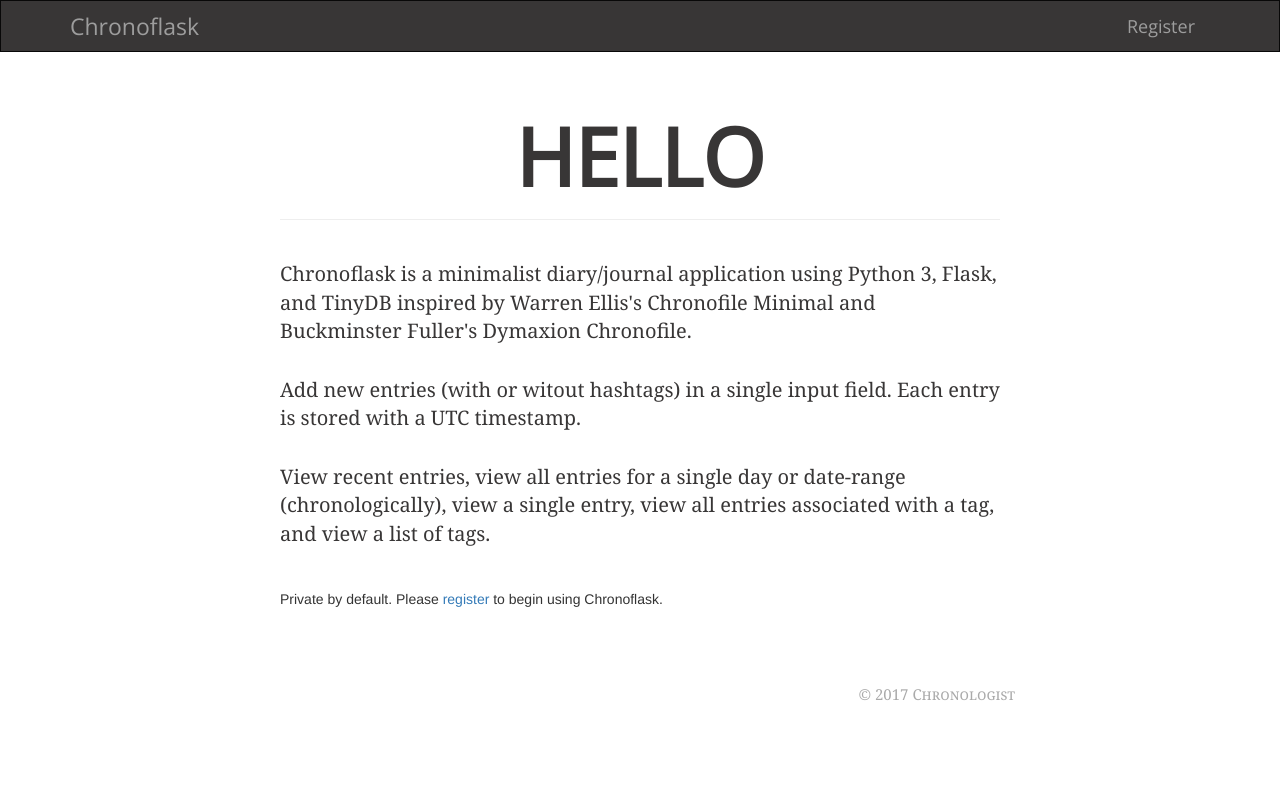
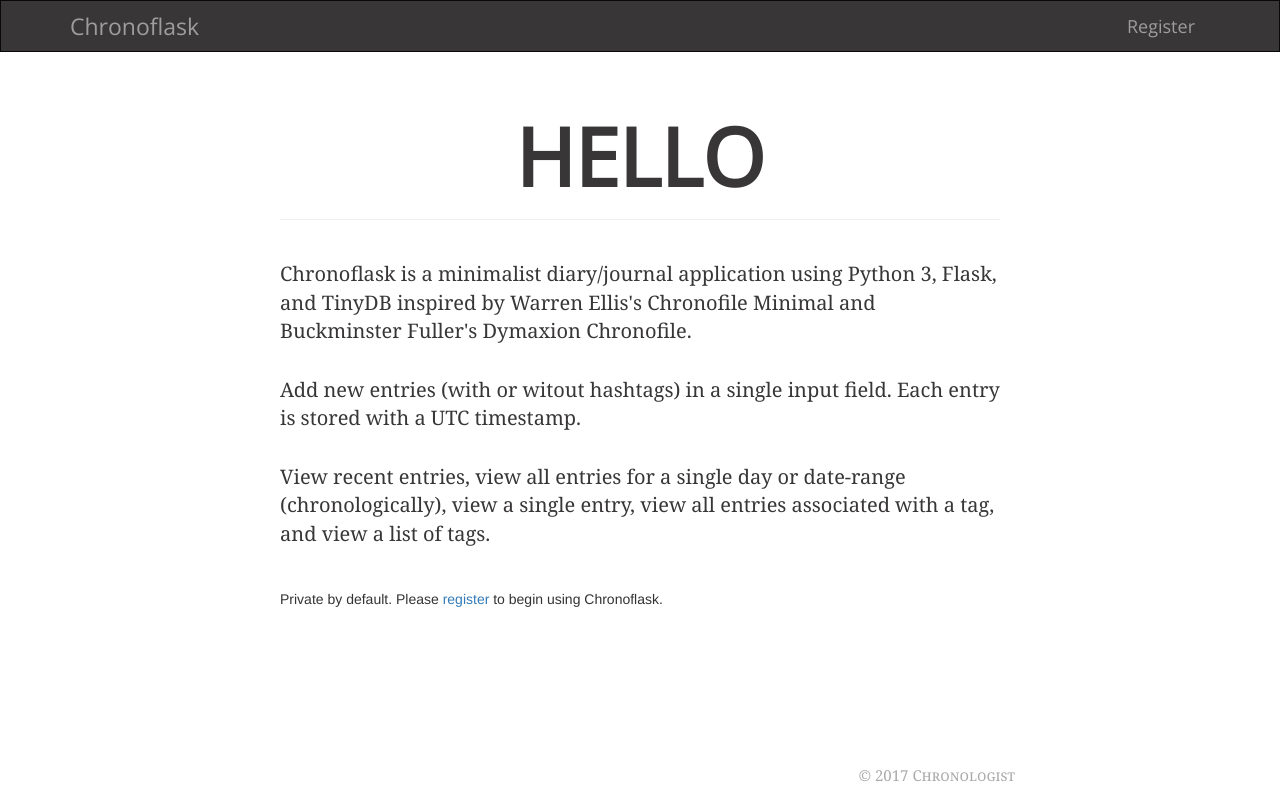
Before and after one commit to kmbn/chronoflask, a Flask app: page / in a window 1280 px wide. Before the commit the page ends 700 px from the top, so only its background shows below. Run offline with Flask 2, Linux system fonts and the light colour scheme; data that the repository does not hold is empty; parts of the project's set-up code (start-up, migrations or seed data) failed here and were passed over; some libraries are stand-ins or nearby versions.

Commit message:
Push footer to bottom of screen

```diff
--- a/app/static/custom.css
+++ b/app/static/custom.css
@@ -72,3 +72,26 @@
                 }
 
 @media (min-width: 992px) {.container-content { width: 750px;}}
+
+/*------------------------------------------------------------------------*/
+/* Make footer appear at bottom of screen if there's not a lot of content */
+html,
+body {
+    margin:0;
+    padding:0;
+    height:100%;
+}
+#wrapper {
+    min-height:100%;
+    position:relative;
+}
+#content {
+    padding-bottom:100px; /* Height of the footer element */
+}
+#footer {
+    width:100%;
+    height:100px;
+    position:absolute;
+    bottom:0;
+    left:0;
+}
--- a/app/templates/base.html
+++ b/app/templates/base.html
@@ -9,7 +9,18 @@
       href="https://fonts.googleapis.com/css?family=EB+Garamond|Open+Sans" >
 {% endblock %}
 
-{% block title %}Chronoflask{% endblock %}
+{% block title %}{{ details['chronofile_name'] }}{% endblock %}
+
+{% block head %}
+{{ super() }}
+<link rel="shortcut icon" href="{{ url_for('static', filename = 'favicon.ico') }}"
+type="image/x-icon">
+<link rel="icon" href="{{ url_for('static', filename = 'favicon.ico') }}"
+type="image/x-icon">
+{% endblock %}
+
+{% block body %}
+<div id="wrapper">
 
     {% block navbar %}
     <div class="navbar navbar-inverse" role="navigation">
@@ -46,6 +57,7 @@
     {% endblock %}
 
     {% block content %}
+     <div id="content">
         <div class="container container-content">
         {% for message in get_flashed_messages() %}
             <div class="alert alert-info">
@@ -57,8 +69,11 @@
         <div class="container container-content">
             {% block page_content %}{% endblock %}
         </div>
+    </div>
+    {% endblock %}
 
     {% block footer %}
+    <div id="footer">
         <div class="modal-footer">
             <div class="container container-content">
                 <ul class="nav navbar-nav navbar-right navbar-footer">
@@ -67,4 +82,11 @@
             </div>
         </div>
     {% endblock %}
+
+    {% block scripts%}
+    {{super()}}
+    <script src="{{ url_for('static', filename='custom.js') }}"></script>
     {% endblock %}
+
+</div>
+{% endblock %}
```
Lines whose indentation alone changed are shown as unchanged.
